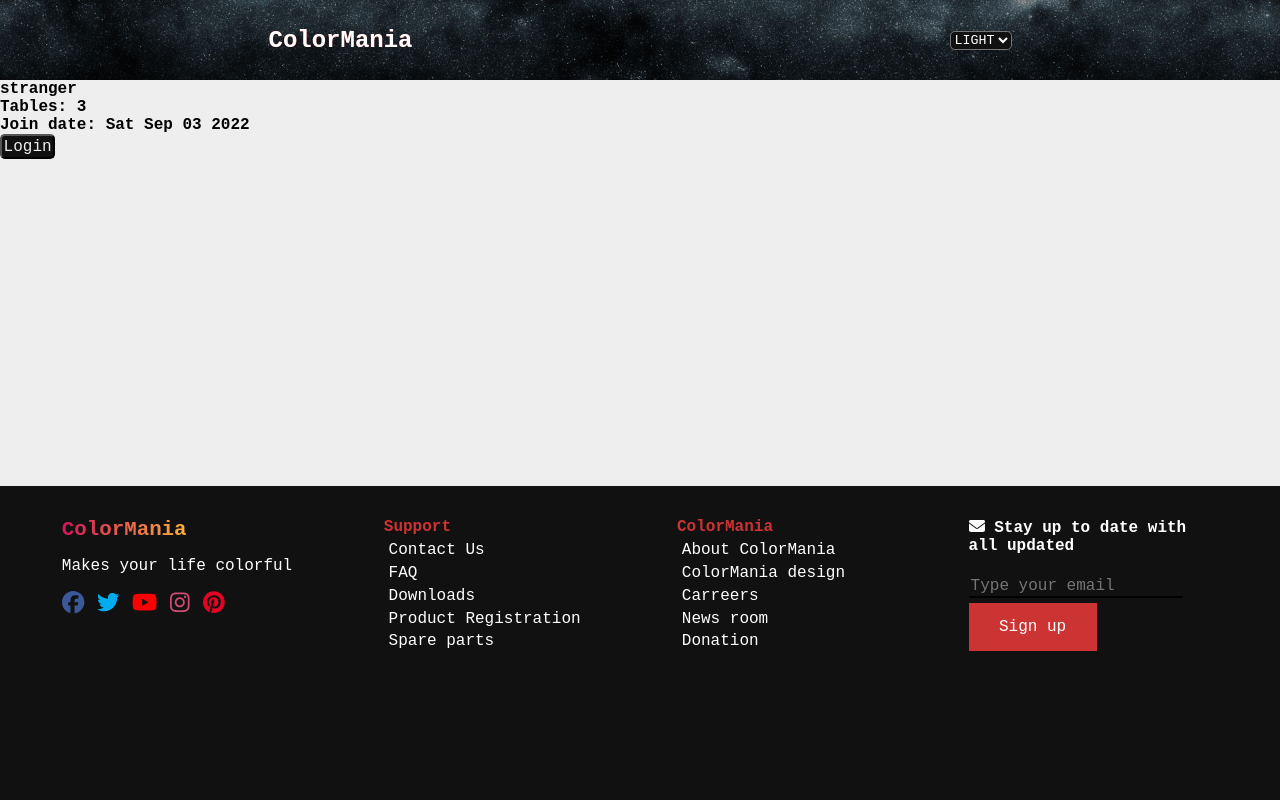
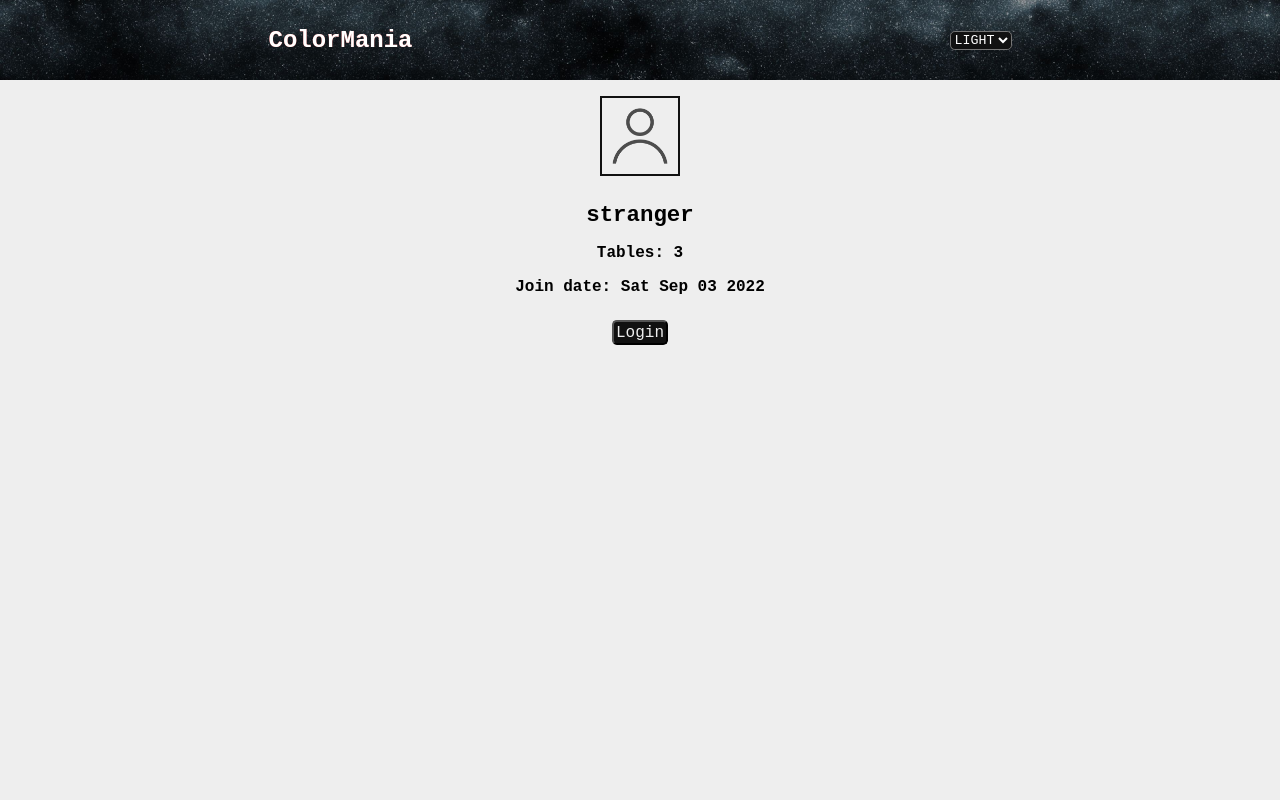
Before and after one commit to Viper-JSX/Colormania-React, a React (Create React App) app: page /user in a window 1280 px wide. Shown: the top 800 px of the page. Built offline with nearby package versions, Linux system fonts and the light colour scheme.

Commit message:
Added minimum layout styling for UserProfile and UserData, also added userImage

```diff
--- a/src/components/User/User_data.tsx
+++ b/src/components/User/User_data.tsx
@@ -1,12 +1,16 @@
 import { useSelector } from "react-redux";
 import UserClass from "../../classes/User";
 import { AppState } from "../../typescript/types";
+
+require("../../files/images/user.png");
 
 function UserData():JSX.Element{
     const user: UserClass = useSelector((state: AppState) => state.user.user);
 
     return(
         <div className="userData">
+            <div className="userImage"></div>
+            <br />
             <b className="userNickname">{ user.nickname }</b>
             <br />
             <b className="userTablesAmount">Tables: {user.tables.length}</b>
--- a/src/css/App.css
+++ b/src/css/App.css
@@ -634,7 +634,35 @@ header .appTitle:hover{
 
 /*---User---*/
 .userProfile{
+    width: 100%;
+    min-height: 90vh;
+    display: flex;
+    flex-direction: column;
+    align-items: center;
+}
 
+.userProfile .userData{
+    margin: 1rem;
+    text-align: center;
+}
+
+.userProfile > .userData > .userImage{
+    width: 5rem;
+    height: 5rem;
+    margin-left: 50%;
+    transform: translateX(-50%);
+    background-image: url('../files/images/user.png');
+    background-size: cover;
+    border: var(--standardDarkBorder);
+}
+
+.userProfile .userData > b{
+    padding: 0.5rem;
+    display: inline-block;
+}
+
+.userProfile .userNickname{
+    font-size: 1.4rem;
 }
 
 footer{
@@ -922,8 +950,8 @@ header .appTitle.dark:hover{
 
 
 /*---User---*/
-.userProfile.dark{
-
+.userProfile.dark .userImage{
+    border: var(--standardLightBorder);
 }
 
 
```
Also changed, not shown: src/files/images/user.png (added).
